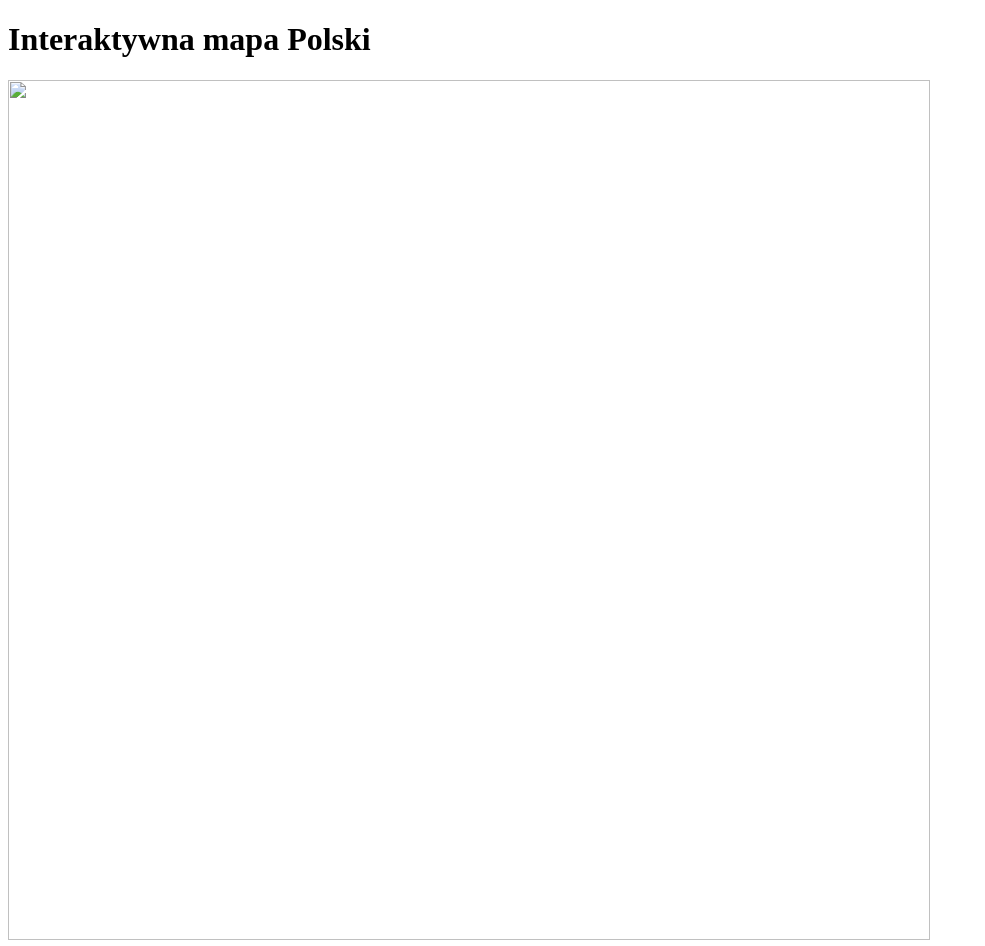
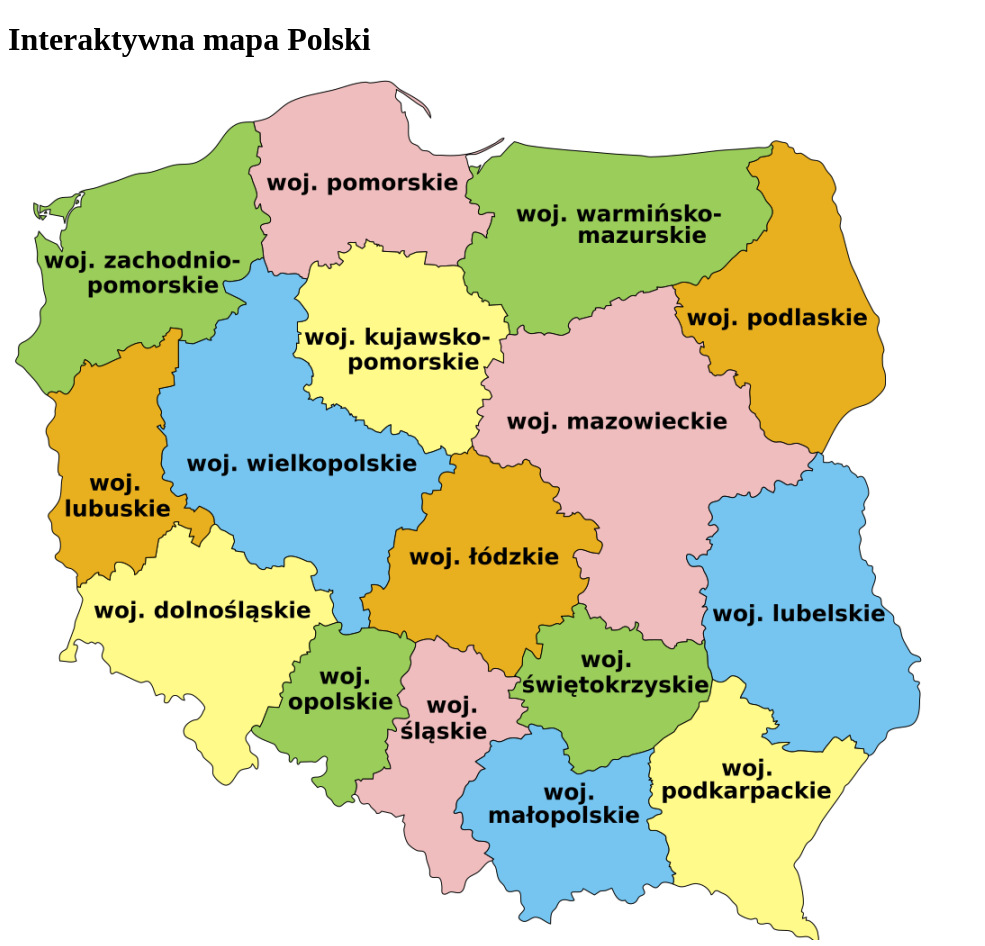
Before and after one commit to paruweczek/zadania-infa, a plain HTML site: page mapa/index.html in a window 1280 px wide. Shown: the whole page, without its empty margins (0-985 px from the left). Drawn offline with Linux system fonts and the light colour scheme.

Commit message:
small bugfix

```diff
--- a/mapa/index.html
+++ b/mapa/index.html
@@ -11,7 +11,7 @@
 </head>
 <body>
 <h1>Interaktywna mapa Polski</h1>
-<img src="" usemap="#image-map" width="922" height="860">
+<img src="Polska.jpg" usemap="#image-map" width="922" height="860">
 <map name="image-map">
 
     <area target="" alt="podkarpackie" title="podkarpackie"               href="doc/podkarpackie.html" coords="859,675,785,784,791,803,792,818,791,828,792,833,798,841,804,849,808,858,796,856,781,849,766,849,761,846,749,843,745,838,733,838,725,834,727,826,718,814,707,811,701,816,695,808,687,805,666,805,662,794,666,793,659,784,656,776,657,767,654,754,641,748,638,738,653,734,655,728,643,725,640,717,644,711,640,699,640,680,646,667,665,651,680,637,689,625,691,621,697,619,703,599,714,601,721,593,739,604,730,615,747,624,762,628,767,643,765,645,756,651,763,664,779,660,774,667,782,670,815,669,827,655,835,660,841,655,847,660,844,666,853,667" shape="poly">
```
